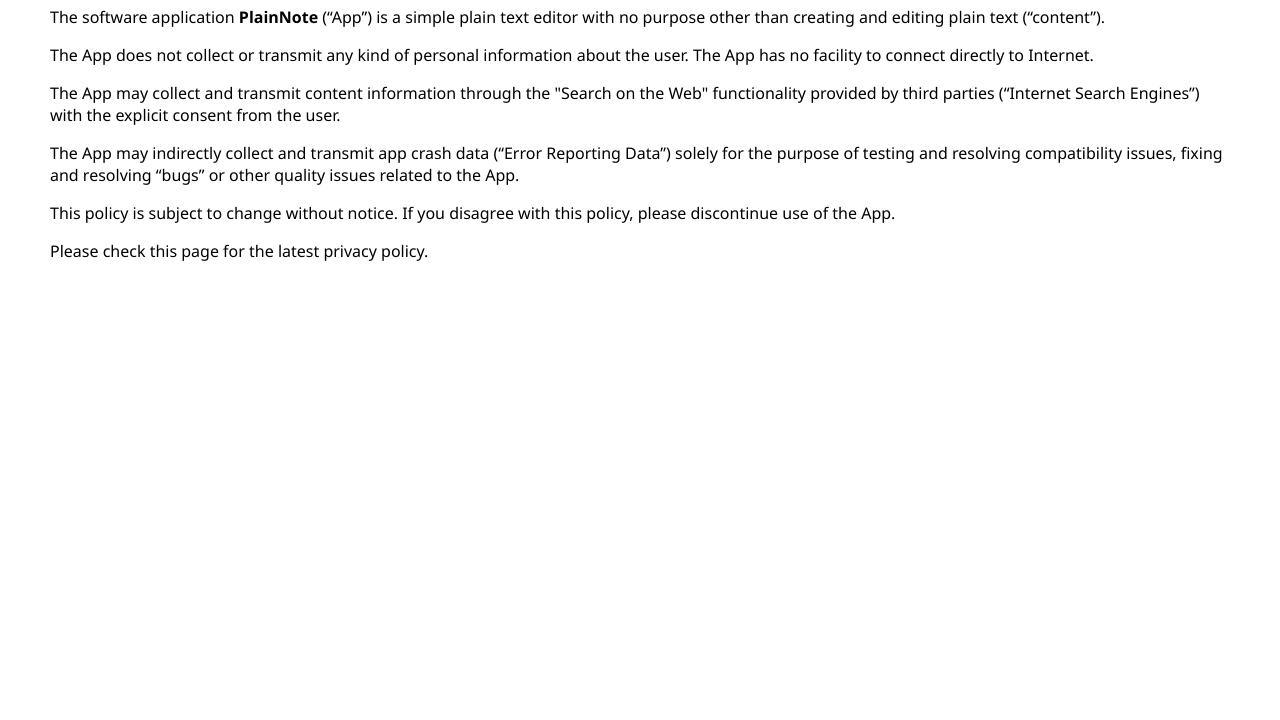
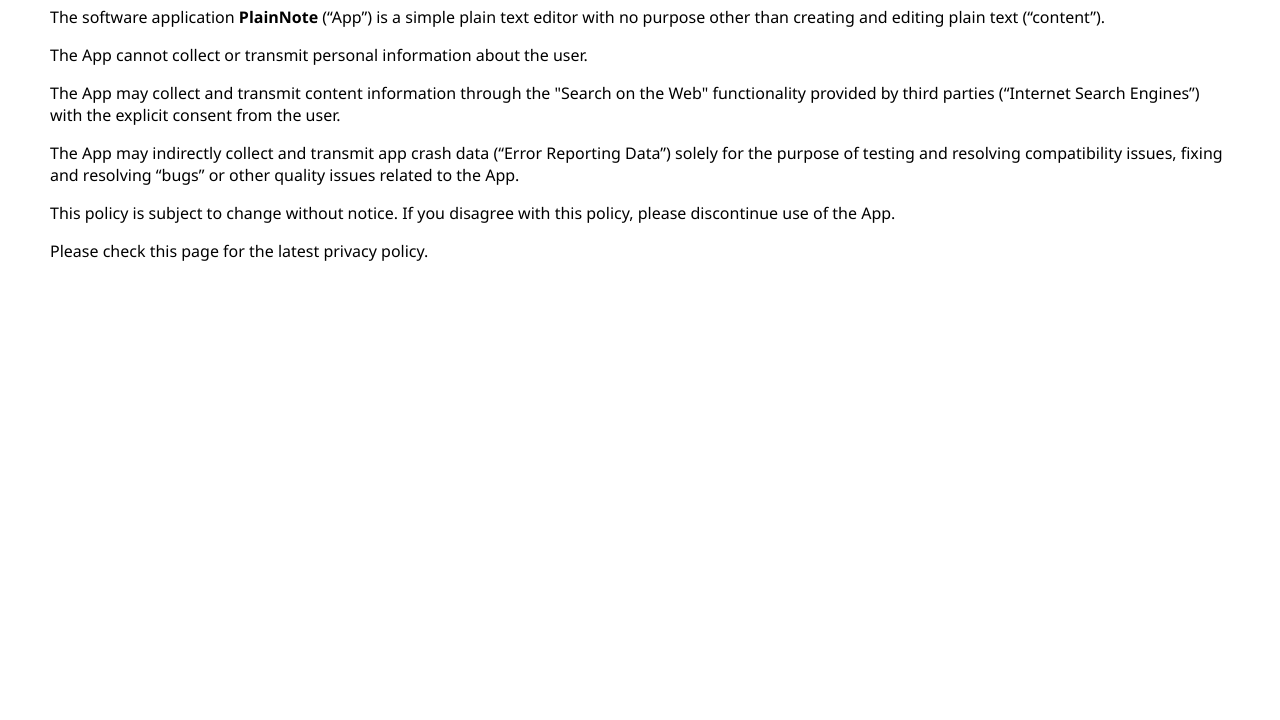
Before and after one commit to plain-note/plain-note.github.io, a plain HTML site: page privacy-policy/en/index.html in a window 1280 px wide. Shown: the part 80-800 px from the top of the page. Drawn offline with Linux system fonts and the light colour scheme.

Commit message:
Update index.html

```diff
--- a/privacy-policy/en/index.html
+++ b/privacy-policy/en/index.html
@@ -14,7 +14,7 @@
     <h1>Privacy Policy</h1>
 	<p>The software application <strong>PlainNote</strong> (“App”) is a simple plain text editor with no purpose other than creating and editing plain text (“content”).</p>
 
-	<p>The App does not collect or transmit any kind of personal information about the user. The App has no facility to connect directly to Internet.</p>
+	<p>The App cannot collect or transmit personal information about the user.</p>
 
 	<p>The App may collect and transmit content information through the "Search on the Web" functionality provided by third parties (“Internet Search Engines”) with the explicit consent from the user.</p>
 
```
